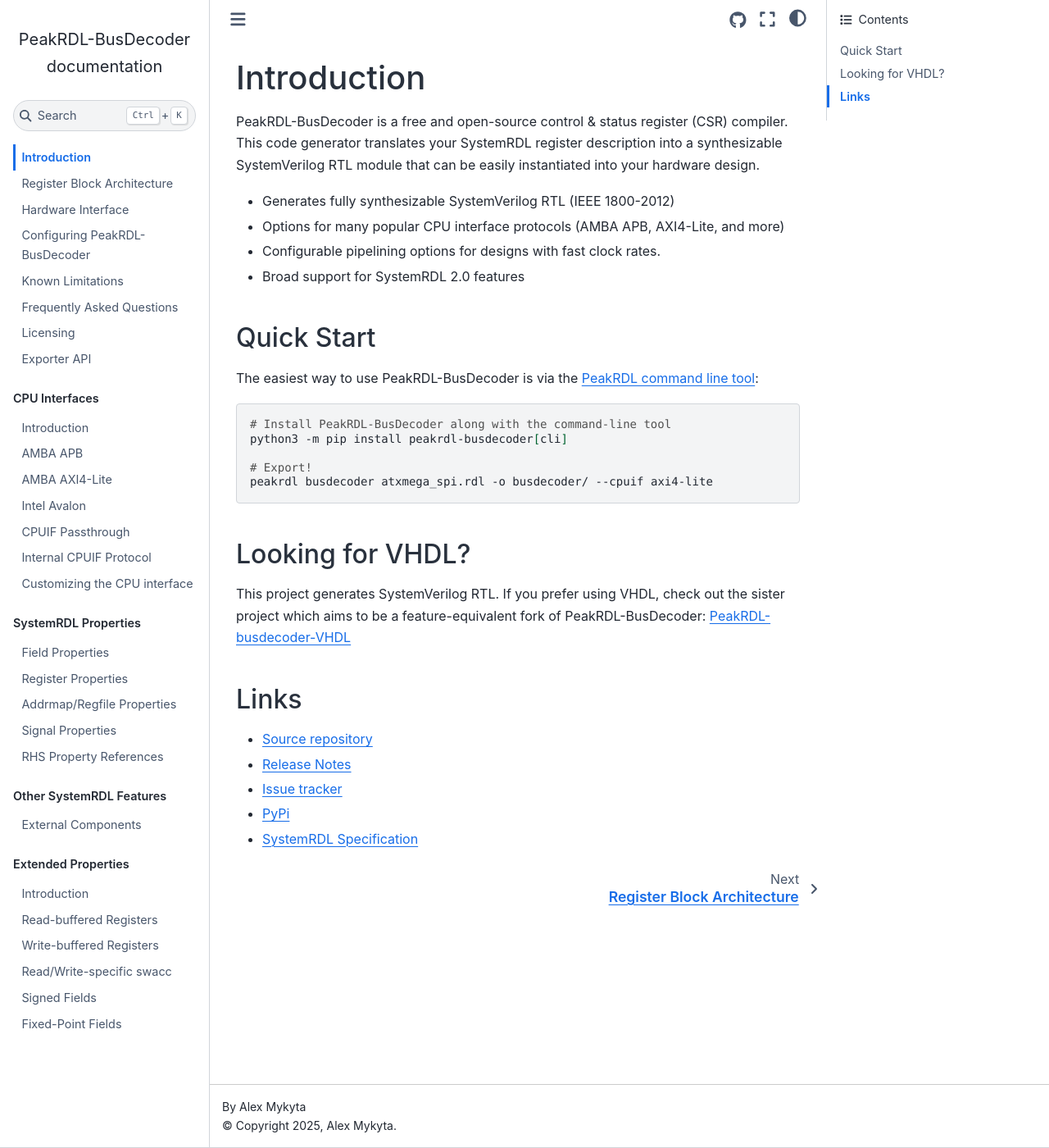
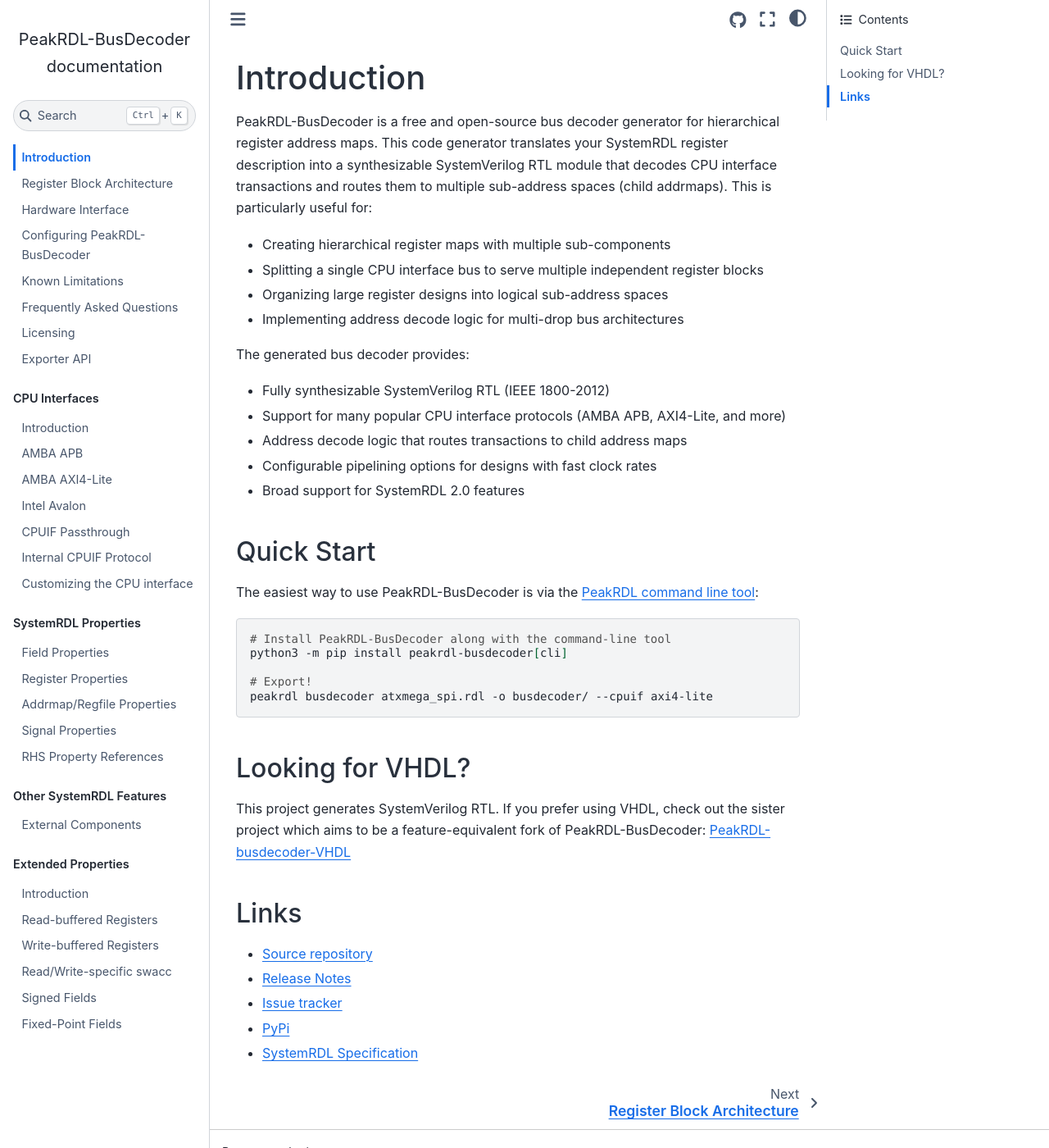
Before and after one commit to arnavsacheti/PeakRDL-BusDecoder, a Sphinx documentation site: the page built from docs/index.rst, in a window 1280 px wide and 1400 px high. Shown: the whole window at 82% size. Built offline with Sphinx 7.4.7 and the Sphinx Book theme 1.1.4, drawn with Linux system fonts in a browser that asks for light colours; some of the changed text lies outside the part shown.

Commit message:
Update author to arnavsacheti and clarify bus decoder purpose in documentation
Co-authored-by: arnavsacheti <36746504+arnavsacheti@users.noreply.github.com>

```diff
--- a/docs/conf.py
+++ b/docs/conf.py
@@ -20,8 +20,8 @@ import datetime
 # -- Project information -----------------------------------------------------
 
 project = "PeakRDL-BusDecoder"
-copyright = "%d, Alex Mykyta" % datetime.datetime.now().year
-author = "Alex Mykyta"
+copyright = "%d, arnavsacheti" % datetime.datetime.now().year
+author = "arnavsacheti"
 
 
 # -- General configuration ---------------------------------------------------
--- a/docs/index.rst
+++ b/docs/index.rst
@@ -1,14 +1,22 @@
 Introduction
 ============
 
-PeakRDL-BusDecoder is a free and open-source control & status register (CSR) compiler.
-This code generator translates your SystemRDL register description into
-a synthesizable SystemVerilog RTL module that can be easily instantiated into
-your hardware design.
+PeakRDL-BusDecoder is a free and open-source bus decoder generator for hierarchical register address maps.
+This code generator translates your SystemRDL register description into a synthesizable
+SystemVerilog RTL module that decodes CPU interface transactions and routes them to
+multiple sub-address spaces (child addrmaps). This is particularly useful for:
 
-* Generates fully synthesizable SystemVerilog RTL (IEEE 1800-2012)
-* Options for many popular CPU interface protocols (AMBA APB, AXI4-Lite, and more)
-* Configurable pipelining options for designs with fast clock rates.
+* Creating hierarchical register maps with multiple sub-components
+* Splitting a single CPU interface bus to serve multiple independent register blocks
+* Organizing large register designs into logical sub-address spaces
+* Implementing address decode logic for multi-drop bus architectures
+
+The generated bus decoder provides:
+
+* Fully synthesizable SystemVerilog RTL (IEEE 1800-2012)
+* Support for many popular CPU interface protocols (AMBA APB, AXI4-Lite, and more)
+* Address decode logic that routes transactions to child address maps
+* Configurable pipelining options for designs with fast clock rates
 * Broad support for SystemRDL 2.0 features
 
 
--- a/pyproject.toml
+++ b/pyproject.toml
@@ -9,13 +9,15 @@ requires-python = ">=3.10"
 dependencies = ["jinja2>=3.1.6", "systemrdl-compiler~=1.30.1"]
 
 authors = [{ name = "Alex Mykyta" }]
-description = "Compile SystemRDL into a SystemVerilog control/status register (CSR) block"
+description = "Generate a SystemVerilog bus decoder from SystemRDL for splitting CPU interfaces to multiple sub-address spaces"
 readme = "README.md"
 license = { text = "LGPLv3" }
 keywords = [
     "SystemRDL",
     "PeakRDL",
-    "CSR",
+    "bus decoder",
+    "address decoder",
+    "hierarchical addressing",
     "compiler",
     "tool",
     "registers",
```
Also changed, not shown: README.md (+1 -1 lines), docs/architecture.rst (+10 -5 lines), 1 other file.
